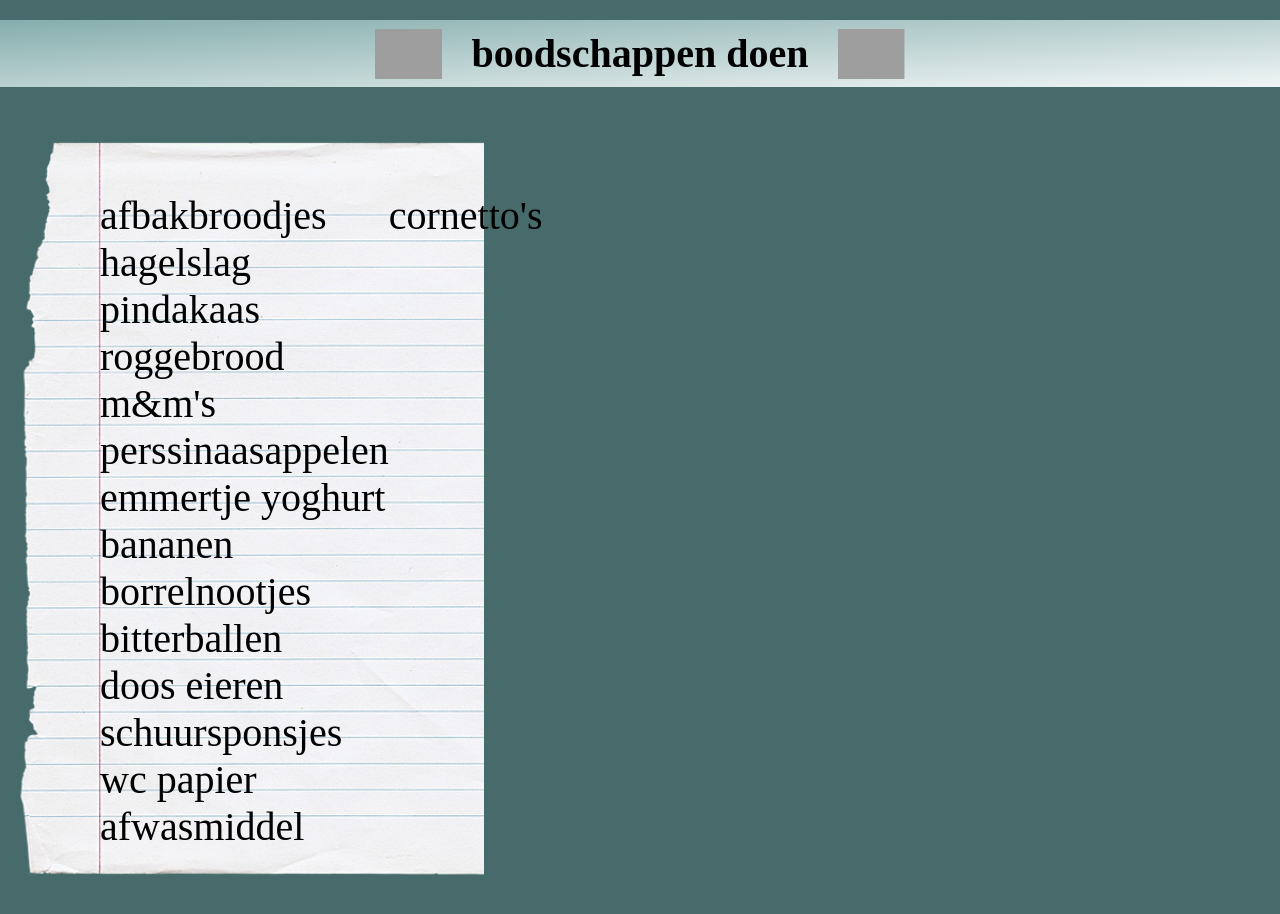
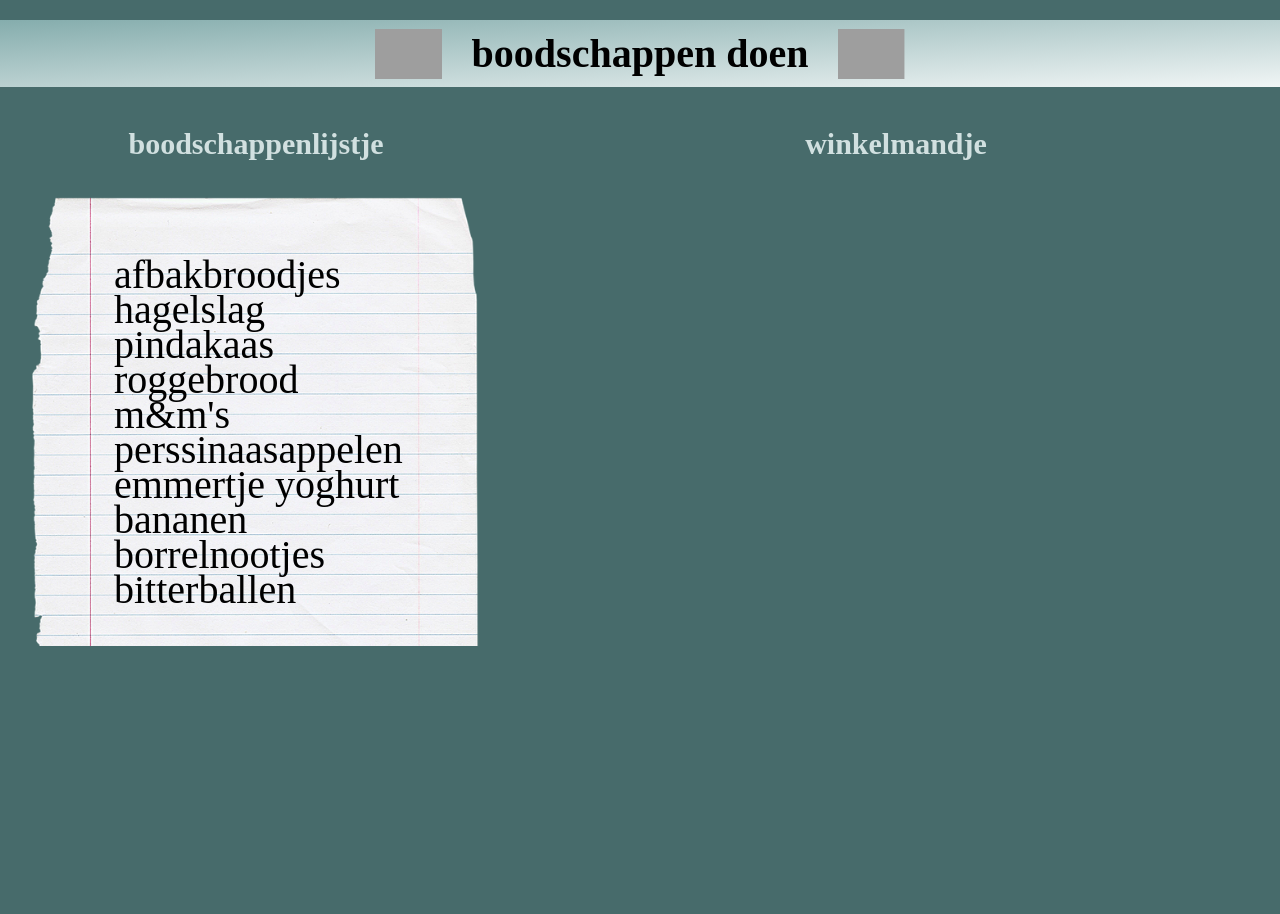
Before and after one commit to sandermeijer1972/react-module-8, a React (Create React App) app: page / in a window 1280 px wide. Shown: the top 914 px of the page. After the commit the page ends 800 px from the top, so only its background shows below. Built offline with nearby package versions, Linux system fonts and the light colour scheme; grey boxes are pictures that could not be loaded; a web font is replaced by a local one.

Commit message:
added boodschappenlijst deel 4

```diff
--- a/src/opdrachten/boodschappenlijst/App.css
+++ b/src/opdrachten/boodschappenlijst/App.css
@@ -18,11 +18,38 @@ h1 {
     margin: 10px;
 }
 
+h2 {
+    color: #D1E0E0;
+    font-size: 30px;
+    margin-top: 40px;
+}
+
+button {
+    background-color: #1F2E2E;
+    color: #B3CCCC;
+    font-size: 20px;
+    padding: 5px 20px;
+    cursor: pointer;
+    border-radius: 5px;
+}
+
 header img {
     height: 50px;
 }
 
+.lijsten {
+    display: grid;
+    grid-template-columns: 40% 60%;
+}
+
 .boodschappenlijstje {
+    display: flex;
+    flex-direction: column;
+    align-items: center;
+    padding-bottom: 25px;
+}
+
+.boodschappenlijstje ul {
     font-family: 'Fuggles', cursive;
     font-size: 40px;
     list-style-type: none;
@@ -35,7 +62,61 @@ header img {
     padding-top: 65px;
     padding-left: 100px;
     padding-bottom: 45px;
+    margin: 0;
     display: flex;
     flex-direction: column;
     flex-wrap: wrap;
 }
+
+.boodschappenlijstje ul li {
+    height: 35px;
+    cursor: pointer;
+}
+
+.winkelmand {
+    display: flex;
+    flex-direction: column;
+    align-items: center;
+}
+
+.winkelmand ul {
+    font-size: 25px;
+    list-style-type: none;
+    width: 50vw;
+    background-color: #85ADAD;
+    padding: 10px;
+    margin: 0;
+    margin: 25px;
+    border-radius: 5px;
+}
+
+.winkelmand ul li {
+    padding: 10px;
+    padding-left: 35px;
+    margin: 2px;
+    border-radius: 5px;
+    background-color: #E0EBEB;
+}
+
+.winkelmand ul li:nth-child(even) {
+    background-color: #C2D6D6;
+}
+
+
+@media (max-width: 750px) {
+    .lijsten {
+        display: flex;
+        flex-direction: column;
+    }
+    .boodschappenlijstje {
+        border-bottom: solid 5px #1F2E2E;
+        padding-bottom: 25px;
+    }
+    .boodschappenlijstje ul {
+        width: 80vw;
+    }
+
+    .winkelmand ul {
+        width: 80vw;
+    }
+}
--- a/src/opdrachten/boodschappenlijst/App.js
+++ b/src/opdrachten/boodschappenlijst/App.js
@@ -1,14 +1,12 @@
 import React from "react"
-import Header from "./Header"
-import List from "./List"
+import Header from "./components/Header"
+import Container from "./components/Container"
 
 function App() {
     return(
         <div>
             <Header />
-            <div className="lijsten">
-                <List />
-            </div>
+            <Container />
         </div>
     )
 }
--- a/src/opdrachten/boodschappenlijst/Header.js
+++ /dev/null
@@ -1,13 +0,0 @@
-import React from "react"
-
-function Header() {
-    return (
-        <header>
-            <img src="https://image.flaticon.com/icons/png/512/46/46297.png"></img>
-            <h1>boodschappen doen</h1>
-            <img style={{transform: "scaleX(-1)"}} src="https://image.flaticon.com/icons/png/512/46/46297.png"></img>
-        </header>
-    )
-}
-
-export default Header
--- a/src/opdrachten/boodschappenlijst/List.js
+++ /dev/null
@@ -1,37 +0,0 @@
-import React from "react"
-import ListItem from "./ListItem"
-
-class List extends React.Component {
-    constructor() {
-        super()
-        this.state = {
-            groceryItems: [
-                {id: 1, title: "afbakbroodjes"},
-                {id: 2, title: "hagelslag"},
-                {id: 3, title: "pindakaas"},
-                {id: 4, title: "roggebrood"},
-                {id: 5, title: "m&m's"},
-                {id: 6, title: "perssinaasappelen"},
-                {id: 7, title: "emmertje yoghurt"},
-                {id: 8, title: "bananen"},
-                {id: 9, title: "borrelnootjes"},
-                {id: 10, title: "bitterballen"},
-                {id: 11, title: "doos eieren"},
-                {id: 12, title: "schuursponsjes"},
-                {id: 13, title: "wc papier"},
-                {id: 14, title: "afwasmiddel"},
-                {id: 15, title: "cornetto's"},
-            ]
-        }
-    }
-    render() {
-        const listItems = this.state.groceryItems.map(item => <ListItem key={item.id} item={item} />)
-        return (
-            <ul className="boodschappenlijstje">
-                {listItems}
-            </ul>
-        )
-    }
-}
-
-export default List
--- a/src/opdrachten/boodschappenlijst/ListItem.js
+++ /dev/null
@@ -1,9 +0,0 @@
-import React from "react"
-
-function ListItem(props) {
-    return (
-        <li key={props.item.id} value={props.item.title}>{props.item.title}</li>
-    )
-}
-
-export default ListItem
--- /dev/null
+++ b/src/opdrachten/boodschappenlijst/components/Container.js
@@ -0,0 +1,52 @@
+import React from "react"
+import GroceryList from "./GroceryList"
+import ShoppingCart from "./ShoppingCart"
+
+class Container extends React.Component {
+    constructor() {
+        super()
+        this.state = {
+            groceryItems: [
+                {id: 1, title: "afbakbroodjes"},
+                {id: 2, title: "hagelslag"},
+                {id: 3, title: "pindakaas"},
+                {id: 4, title: "roggebrood"},
+                {id: 5, title: "m&m's"},
+                {id: 6, title: "perssinaasappelen"},
+                {id: 7, title: "emmertje yoghurt"},
+                {id: 8, title: "bananen"},
+                {id: 9, title: "borrelnootjes"},
+                {id: 10, title: "bitterballen"},
+            ],
+            shoppingListItems: []
+        }
+    }
+
+    render() {
+        const addGroceryItemInBasket = (item) => {
+            const newItem = {id: this.state.shoppingListItems.length + 1, title: item}
+            this.setState(prevState => {
+                const newShoppingList = prevState.shoppingListItems.concat(newItem)
+                return {
+                    shoppingListItems: newShoppingList
+                }
+            })
+        }
+        const handleClickGroceryItem = (event) => {
+            const clickedItem = event.target.getAttribute("value");
+            console.log("geklikt op item: ", clickedItem)
+            addGroceryItemInBasket(clickedItem)
+        }
+        const emptyCart = () => {
+            this.setState({shoppingListItems: []})
+        }
+        return (
+            <div className="lijsten">
+                <GroceryList products={this.state.groceryItems} handleClickGroceryItem={handleClickGroceryItem} />
+                <ShoppingCart products={this.state.shoppingListItems} handleClickEmptyBasket={emptyCart} />
+            </div>
+        )
+    }
+}
+
+export default Container
--- /dev/null
+++ b/src/opdrachten/boodschappenlijst/components/GroceryList.js
@@ -0,0 +1,13 @@
+import React from "react"
+import List from "./List"
+
+function GroceryList({products, handleClickGroceryItem}) {
+    return (
+        <div className="boodschappenlijstje">
+            <h2>boodschappenlijstje</h2>
+            <List items={products} handleClickItem={handleClickGroceryItem}/>
+        </div>
+    )
+}
+
+export default GroceryList
--- /dev/null
+++ b/src/opdrachten/boodschappenlijst/components/Header.js
@@ -0,0 +1,13 @@
+import React from "react"
+
+function Header() {
+    return (
+        <header>
+            <img src="https://image.flaticon.com/icons/png/512/46/46297.png" alt=""></img>
+            <h1>boodschappen doen</h1>
+            <img style={{transform: "scaleX(-1)"}} src="https://image.flaticon.com/icons/png/512/46/46297.png" alt=""></img>
+        </header>
+    )
+}
+
+export default Header
--- /dev/null
+++ b/src/opdrachten/boodschappenlijst/components/List.js
@@ -0,0 +1,14 @@
+import React from "react"
+import ListItem from "./ListItem"
+
+function List({items, handleClickItem}) {
+    const listItems = items.map(item => <ListItem key={item.id} item={item} clickItem={handleClickItem} />)
+    return (
+        <ul style={{display: items.length === 0 && "none"}}>
+            {listItems}
+        </ul>
+    )
+}
+
+
+export default List
--- /dev/null
+++ b/src/opdrachten/boodschappenlijst/components/ListItem.js
@@ -0,0 +1,9 @@
+import React from "react"
+
+function ListItem({item, clickItem}) {
+    return (
+        <li key={item.id} value={item.title} onClick={clickItem}>{item.title}</li>
+    )
+}
+
+export default ListItem
--- /dev/null
+++ b/src/opdrachten/boodschappenlijst/components/ShoppingCart.js
@@ -0,0 +1,14 @@
+import React from "react"
+import List from "./List"
+
+function ShoppingCart({products, handleClickEmptyBasket}) {
+    return (
+        <div className="winkelmand">
+            <h2>winkelmandje</h2>
+            <button onClick={handleClickEmptyBasket} style={{display: products.length === 0 && "none"}}>Leeg de winkelmand</button>
+            <List items={products} />
+        </div>
+    )
+}
+
+export default ShoppingCart
```
